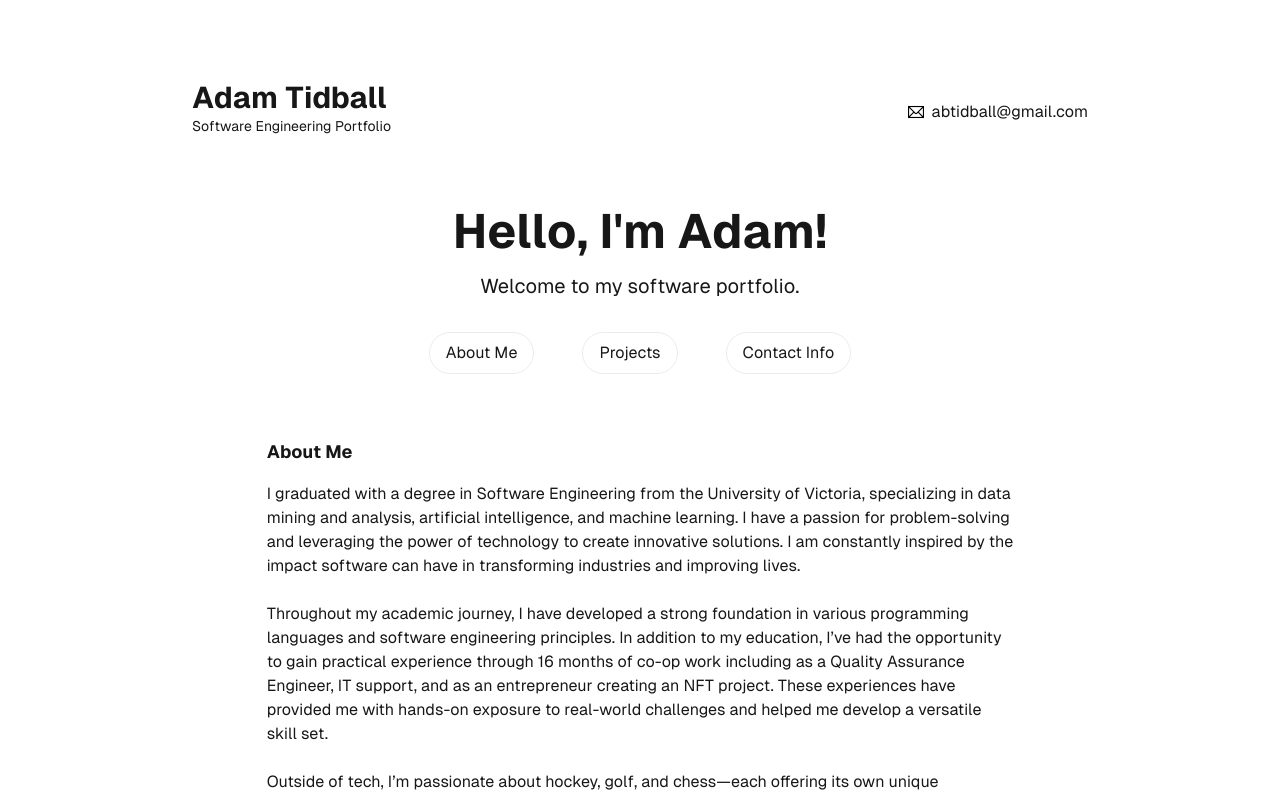
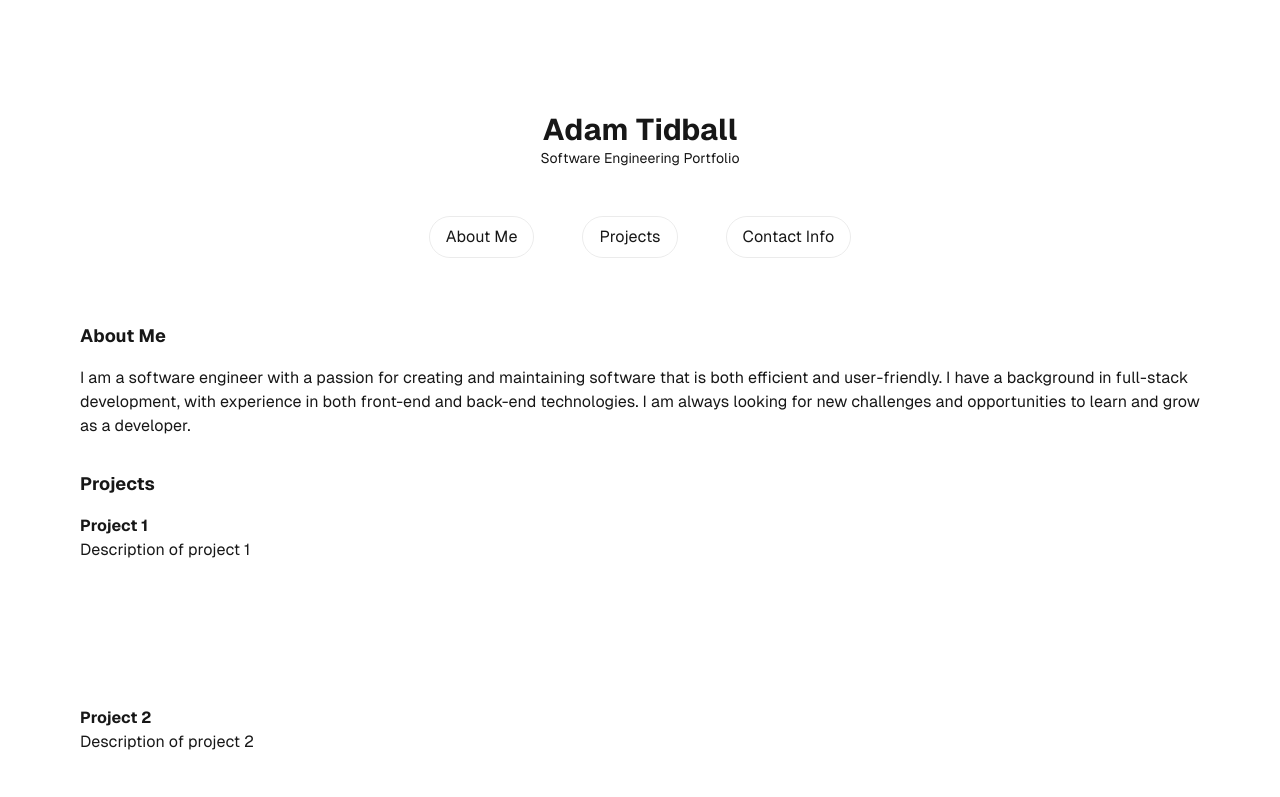
Before and after one commit to Adam-Tidball/portfolio, a Next.js app: page / in a window 1280 px wide. Shown: the top 797 px of the page. Built offline with nearby package versions, Linux system fonts and the light colour scheme.

Commit message:
Revert "formatting and updated about me section"
This reverts commit 2ec6cd957f51ee28797c749ace6295cb6fdcc040.

```diff
--- a/src/app/page.tsx
+++ b/src/app/page.tsx
@@ -3,40 +3,13 @@ import Image from "next/image";
 export default function Home() {
   return (
     <div className="grid grid-rows-[auto_1fr_auto] items-center justify-items-center min-h-screen p-8 pb-20 gap-16 sm:p-20 font-[family-name:var(--font-geist-sans)]">
-      <header className="row-start-1 w-full lg:w-4/5 ">
-        <div className="flex flex-col sm:flex-row items-center justify-between w-full">
-          <div className="flex flex-col items-center sm:items-start">
-            <h1 className="text-2xl sm:text-3xl font-bold">Adam Tidball</h1>
-            <p className="text-sm mb-4 sm:mb-2">
+      <header className="row-start-1 grid grid-rows-[auto_auto] gap-4 w-2/3 items-center">
+        <div className="items-center sm:items-start py-8">
+          <h1 className="text-2xl sm:text-3xl font-bold text-center">Adam Tidball</h1>
+          <p className="text-sm text-center">
             Software Engineering Portfolio
           </p>
         </div>
-          <div className="flex items-center">
-            <a
-              className="text-sm sm:text-base text-right flex items-center gap-2 hover:underline hover:underline-offset-4"
-              href="mailto:abtidball@gmail.com"
-            >
-            <Image
-              aria-hidden
-              src="/icons/134146_mail_email_icon.png"
-              alt="Email: "
-              width={16}
-              height={16}
-            />
-            abtidball@gmail.com
-            </a>
-          </div>
-        </div>
-      </header>
-
-      <main className="flex flex-col gap-8 row-start-2 w-full lg:w-2/3">
-        <div className="flex flex-col gap-4 items-center">
-          <p className="text-4xl sm:text-5xl font-bold text-center">
-            Hello, I'm Adam!
-          </p>
-          <p className="text-lg sm:text-xl text-center mb-2 sm:mb-4">
-            Welcome to my software portfolio.
-          </p>
         <div className="flex flex-col sm:flex-row justify-center gap-6 sm:gap-12 items-center">
           <a
             className="px-4 py-2 rounded-full border border-solid border-black/[.08] hover:bg-black/[.08]"
@@ -57,18 +30,17 @@ export default function Home() {
             Contact Info
           </a>
         </div>
-        </div>
+      </header>
 
-        <section id="AboutMe" className="flex flex-col gap-4 mt-8">
+      <main className="flex flex-col gap-8 row-start-2 items-center sm:items-start">
+        <section id="AboutMe" className="flex flex-col gap-4">
           <h2 className="text-lg font-bold">About Me</h2>
           <p>
-            I graduated with a degree in Software Engineering from the University of Victoria, specializing in data mining and analysis, artificial intelligence, and machine learning. I have a passion for problem-solving and leveraging the power of technology to create innovative solutions. I am constantly inspired by the impact software can have in transforming industries and improving lives.
-            < br />
-            < br />
-            Throughout my academic journey, I have developed a strong foundation in various programming languages and software engineering principles. In addition to my education, I’ve had the opportunity to gain practical experience through 16 months of co-op work including as a Quality Assurance Engineer, IT support, and as an entrepreneur creating an NFT project. These experiences have provided me with hands-on exposure to real-world challenges and helped me develop a versatile skill set.
-            < br />
-            < br />
-            Outside of tech, I’m passionate about hockey, golf, and chess—each offering its own unique challenges to tackle. I thrive on solving problems, whether they’re on the ice, on the course, or in the software world, and I’m always ready for the next big challenge.
+            I am a software engineer with a passion for creating and maintaining
+            software that is both efficient and user-friendly. I have a
+            background in full-stack development, with experience in both
+            front-end and back-end technologies. I am always looking for new
+            challenges and opportunities to learn and grow as a developer.
           </p>
         </section>
         <section id="Projects" className="flex flex-col gap-4">
@@ -107,14 +79,13 @@ export default function Home() {
         </div>
         <div className="col-start-1 sm:col-start-1 sm:col-span-2 flex gap-8 flex-wrap items-center justify-center mt-8">
           <a
-          className="flex items-center gap-2 hover:underline hover:underline-offset-4"
-          href="mailto:abtidball@gmail.com"
+          className="flex items-center gap-2  "
           target="_blank"
           rel="noopener noreferrer"
         >
           <Image
             aria-hidden
-            src="/portfolio/icons/134146_mail_email_icon.png"
+            src="/icons/134146_mail_email_icon.png"
             alt="Email: "
             width={16}
             height={16}
```
Lines whose indentation alone changed are shown as unchanged.
